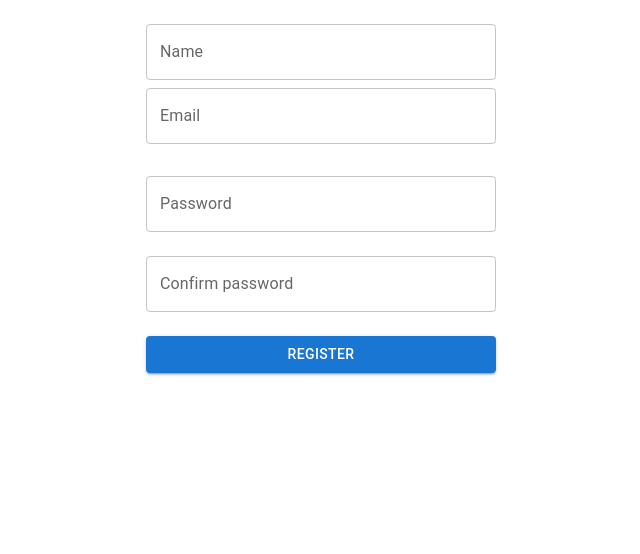
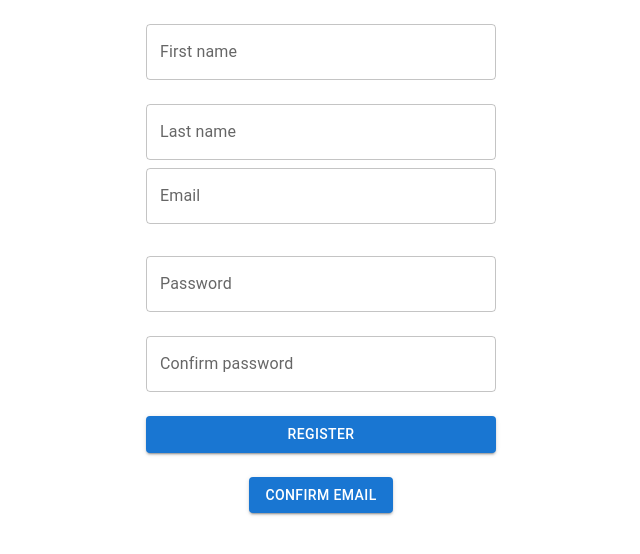
Before and after one commit to SandraCDT15/js-exercises, a Next.js app in the folder weekFive/task-mgmt-ssr/: page /register in a window 1280 px wide. Shown: the top 554 px of the page, without its empty margins (319-959 px from the left). Built offline with nearby package versions, Linux system fonts and the light colour scheme; some icons are missing.

Commit message:
Correct url to register and login

```diff
--- a/weekFive/task-mgmt-ssr/src/_lib/api.js
+++ b/weekFive/task-mgmt-ssr/src/_lib/api.js
@@ -17,11 +17,11 @@ export async function registerUser(formData) {
 
 export async function loginUser({ email, password }) {
   const response = await fetch(
-    "https://bapi.suajam.com/arteukimil/api/v1/auth/login",
+    "https://bapi.suajam.com/arteukimil/api/v1/auth/login/",
     {
       method: "POST",
-      headers: { "Content-Type": "aplication/json" },
-      bosy: JSON.stringify({ email, password }),
+      headers: { "Content-Type": "application/json" },
+      body: JSON.stringify({ email, password }),
     }
   );
 
--- a/weekFive/task-mgmt-ssr/src/app/login/page.js
+++ b/weekFive/task-mgmt-ssr/src/app/login/page.js
@@ -23,7 +23,8 @@ const Login = () => {
     e.preventDefault();
 
     try {
-      const result = await loginUser({ email, password });
+      const result = await loginUser(formData);
+
       console.log("Login successful: ", result);
     } catch (err) {
       console.error(err.message);
@@ -59,5 +60,3 @@ const Login = () => {
     </Box>
   );
 };
-
-export default Login;
--- a/weekFive/task-mgmt-ssr/src/app/register/page.js
+++ b/weekFive/task-mgmt-ssr/src/app/register/page.js
@@ -5,14 +5,15 @@ import EmailInput from "@/components/EmailInput";
 import NameInput from "@/components/NameInput";
 import PasswordInput from "@/components/PasswordInput";
 import { Box, Button } from "@mui/material";
-import { registerUser } from "@/_lib/api";
+import { confirmEmail, registerUser, verifyEmail } from "@/_lib/api";
 
 const Register = () => {
   const [formData, setFormData] = useState({
-    name: "",
+    first_name: "",
+    last_name: "",
     email: "",
-    password: "",
-    confirmPassword: "",
+    password1: "",
+    password2: "",
   });
 
   const handleChange = (e) => {
@@ -25,7 +26,7 @@ const Register = () => {
   const handleSubmit = async (e) => {
     e.preventDefault();
 
-    if (formData.password !== formData.confirmPassword) {
+    if (formData.password1 !== formData.password2) {
       console.error("Passwords do not match");
       return;
     }
@@ -48,7 +49,20 @@ const Register = () => {
         alignItems: "center",
       }}
     >
-      <NameInput name="name" value={formData.name} onChange={handleChange} />
+      <NameInput
+        id="first-name"
+        name="first_name"
+        placeholder="First name"
+        value={formData.first_name}
+        onChange={handleChange}
+      />
+      <NameInput
+        id="last-name"
+        name="last_name"
+        placeholder="Last name"
+        value={formData.last_name}
+        onChange={handleChange}
+      />
       <EmailInput
         id="register-email"
         name="email"
@@ -58,15 +72,15 @@ const Register = () => {
       <PasswordInput
         id="input-password"
         placeholder="Password"
-        name="password"
-        value={formData.password}
+        name="password1"
+        value={formData.password1}
         onChange={handleChange}
       />
       <PasswordInput
         id="confirm-password"
         placeholder="Confirm password"
-        name="confirmPassword"
-        value={formData.confirmPassword}
+        name="password2"
+        value={formData.password2}
         onChange={handleChange}
       />
       <Button
@@ -76,6 +90,9 @@ const Register = () => {
       >
         Register
       </Button>
+      <Button variant="contained" onClick={verifyEmail} sx={{ marginTop: 3 }}>
+        Confirm email
+      </Button>
     </Box>
   );
 };
--- a/weekFive/task-mgmt-ssr/src/components/NameInput.jsx
+++ b/weekFive/task-mgmt-ssr/src/components/NameInput.jsx
@@ -1,10 +1,10 @@
 import { FormControl, InputLabel, OutlinedInput } from "@mui/material";
 
-const NameInput = ({ name, value, onChange }) => {
+const NameInput = ({ id, name, placeholder, value, onChange }) => {
   return (
     <FormControl>
       <InputLabel htmlFor="name-input" sx={{ marginLeft: 0, marginTop: 3 }}>
-        Name
+        {placeholder}
       </InputLabel>
       <OutlinedInput
         sx={{
@@ -12,7 +12,7 @@ const NameInput = ({ name, value, onChange }) => {
           marginLeft: 0,
           marginTop: 3,
         }}
-        id="name-input"
+        id={id}
         name={name}
         type="text"
         value={value}
```
Also changed, not shown: weekFive/task-mgmt-ssr/src/app/register/loading.js (added, +9 -0 lines).
